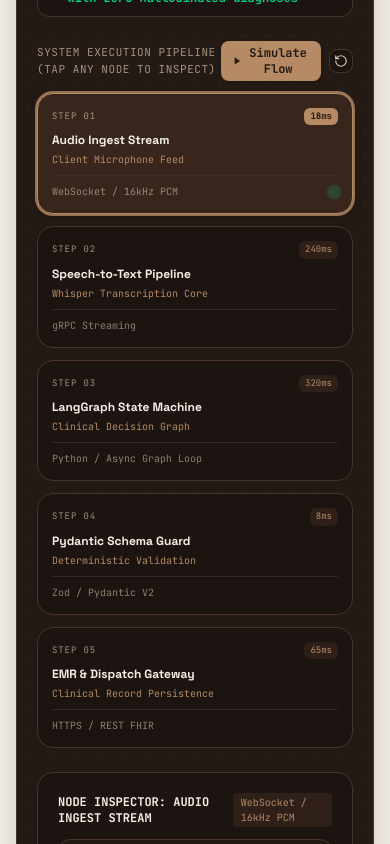
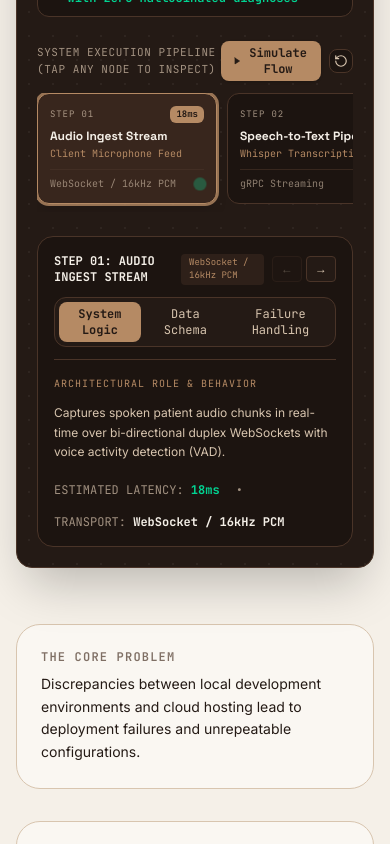
Before and after one commit to Charleskojomark/charlesmark-tech, a Next.js app: page /work/cloud-devops-pipeline in a window 390 px wide. Shown: the part 1320-2164 px from the top of the page. Built offline with nearby package versions, Linux system fonts and the light colour scheme.

Commit message:
fix(ux): mobile in-viewport interactions, inline technology expansion, and swipeable stepper track

```diff
--- a/src/components/ProjectSystemDesign.tsx
+++ b/src/components/ProjectSystemDesign.tsx
@@ -372,8 +372,8 @@ export function ProjectSystemDesign({ defaultProject = "klinik-voice-assistant"
           </div>
         </div>
 
-        {/* Nodes Horizontal Pipeline (Scrollable on small mobile screens) */}
-        <div className="grid grid-cols-1 sm:grid-cols-5 gap-3 relative">
+        {/* Nodes Pipeline: Horizontal swipeable track on mobile, 5-col grid on desktop */}
+        <div className="flex sm:grid sm:grid-cols-5 overflow-x-auto gap-2.5 sm:gap-3 pb-2 sm:pb-0 no-scrollbar snap-x snap-mandatory">
           {currentFlow.nodes.map((node, index) => {
             const isActive = activeNodeIndex === index;
             const isSimulatedActive = isSimulating && simulationStep === index;
@@ -388,7 +388,7 @@ export function ProjectSystemDesign({ defaultProject = "klinik-voice-assistant"
                   setIsSimulating(false);
                   setActiveNodeIndex(index);
                 }}
-                className={`p-3.5 rounded-2xl border transition-all cursor-pointer relative text-left flex flex-col justify-between ${
+                className={`min-w-[180px] sm:min-w-0 snap-start p-3 sm:p-3.5 rounded-xl sm:rounded-2xl border transition-all cursor-pointer relative text-left flex flex-col justify-between flex-shrink-0 sm:flex-shrink ${
                   isActive || isSimulatedActive
                     ? "bg-[#38261D] border-[#B58A64] shadow-lg ring-2 ring-[#B58A64]/80"
                     : isCompleted
@@ -397,7 +397,7 @@ export function ProjectSystemDesign({ defaultProject = "klinik-voice-assistant"
                 }`}
               >
                 {/* Node Status Badge */}
-                <div className="flex items-center justify-between mb-2">
+                <div className="flex items-center justify-between mb-1.5">
                   <span className="font-mono text-[9px] text-[#D8C5AF]/70 uppercase tracking-widest">
                     STEP 0{index + 1}
                   </span>
@@ -412,8 +412,8 @@ export function ProjectSystemDesign({ defaultProject = "klinik-voice-assistant"
                   </span>
                 </div>
 
-                <div className="space-y-1 mb-2">
-                  <h4 className="font-display font-bold text-xs sm:text-sm text-[#F5F0E8] leading-tight">
+                <div className="space-y-0.5 mb-2">
+                  <h4 className="font-display font-bold text-xs sm:text-sm text-[#F5F0E8] leading-tight truncate">
                     {node.name}
                   </h4>
                   <span className="font-mono text-[10px] text-[#B58A64] block truncate">
@@ -421,7 +421,7 @@ export function ProjectSystemDesign({ defaultProject = "klinik-voice-assistant"
                   </span>
                 </div>
 
-                <div className="pt-2 border-t border-[#4A3428]/60 flex items-center justify-between text-[10px] font-mono text-[#D8C5AF]/60">
+                <div className="pt-1.5 border-t border-[#4A3428]/60 flex items-center justify-between text-[10px] font-mono text-[#D8C5AF]/60">
                   <span className="truncate">{node.protocol}</span>
                   {isActive && (
                     <span className="w-2 h-2 rounded-full bg-[#10B981] animate-ping" />
@@ -433,17 +433,43 @@ export function ProjectSystemDesign({ defaultProject = "klinik-voice-assistant"
         </div>
       </div>
 
-      {/* Detailed Node Inspector Panel */}
-      <div className="relative z-10 mt-6 p-5 sm:p-6 rounded-2xl bg-[#1C1410] border border-[#4A3428]">
-        {/* Inspector Sub-Tabs */}
-        <div className="flex flex-wrap items-center justify-between gap-3 pb-4 border-b border-[#4A3428]">
-          <div className="flex items-center gap-2">
-            <span className="font-mono text-xs font-bold text-[#F5F0E8] uppercase">
-              NODE INSPECTOR: {activeNode.name}
-            </span>
-            <span className="font-mono text-[10px] text-[#B58A64] bg-[#2E2019] px-2 py-0.5 rounded">
-              {activeNode.protocol}
-            </span>
+      {/* Detailed Node Inspector Panel - Instantly in viewport directly under the compact step bar */}
+      <div className="relative z-10 mt-4 sm:mt-6 p-4 sm:p-6 rounded-2xl bg-[#1C1410] border border-[#4A3428]">
+        {/* Inspector Sub-Tabs & Mobile Step Navigator */}
+        <div className="flex flex-col sm:flex-row sm:items-center justify-between gap-3 pb-3 sm:pb-4 border-b border-[#4A3428]">
+          <div className="flex items-center justify-between sm:justify-start gap-2">
+            <div className="flex items-center gap-2">
+              <span className="font-mono text-xs font-bold text-[#F5F0E8] uppercase">
+                STEP 0{activeNodeIndex + 1}: {activeNode.name}
+              </span>
+              <span className="font-mono text-[9px] text-[#B58A64] bg-[#2E2019] px-2 py-0.5 rounded">
+                {activeNode.protocol}
+              </span>
+            </div>
+
+            {/* Quick Step Controls on Mobile */}
+            <div className="flex sm:hidden items-center gap-1">
+              <button
+                type="button"
+                disabled={activeNodeIndex === 0}
+                onClick={() => setActiveNodeIndex((i) => Math.max(0, i - 1))}
+                className="px-2 py-1 rounded bg-[#241A15] border border-[#4A3428] text-xs font-mono text-[#D8C5AF] disabled:opacity-30"
+              >
+                &larr;
+              </button>
+              <button
+                type="button"
+                disabled={activeNodeIndex === currentFlow.nodes.length - 1}
+                onClick={() =>
+                  setActiveNodeIndex((i) =>
+                    Math.min(currentFlow.nodes.length - 1, i + 1)
+                  )
+                }
+                className="px-2 py-1 rounded bg-[#241A15] border border-[#4A3428] text-xs font-mono text-[#D8C5AF] disabled:opacity-30"
+              >
+                &rarr;
+              </button>
+            </div>
           </div>
 
           <div className="flex items-center gap-1.5 bg-[#241A15] p-1 rounded-xl border border-[#4A3428]">
--- a/src/components/SystemDiagram.tsx
+++ b/src/components/SystemDiagram.tsx
@@ -100,8 +100,31 @@ export function SystemDiagram() {
         </span>
       </div>
 
-      {/* Visual Canvas Area */}
-      <div className="relative my-6 min-h-[300px] sm:min-h-[360px] w-full flex flex-col justify-between">
+      {/* Mobile Node Switcher: Horizontal pill track right above the inspector */}
+      <div className="flex sm:hidden items-center gap-2 overflow-x-auto pb-2 my-3 no-scrollbar">
+        {NODES.map((node) => {
+          const Icon = node.icon;
+          const isSelected = activeNode.id === node.id;
+          return (
+            <button
+              key={node.id}
+              type="button"
+              onClick={() => setActiveNode(node)}
+              className={`flex items-center gap-1.5 px-3 py-1.5 rounded-xl font-mono text-xs whitespace-nowrap transition-all flex-shrink-0 cursor-pointer ${
+                isSelected
+                  ? "bg-[#B58A64] text-[#241A15] font-bold shadow-md"
+                  : "bg-[#1C1410] text-[#D8C5AF] border border-[#4A3428]"
+              }`}
+            >
+              <Icon className="w-3.5 h-3.5" />
+              <span>{node.title.split(" ")[0]}</span>
+            </button>
+          );
+        })}
+      </div>
+
+      {/* Desktop Visual Canvas Area (hidden on mobile to keep inspector in viewport) */}
+      <div className="hidden sm:flex relative my-6 min-h-[300px] sm:min-h-[360px] w-full flex-col justify-between">
         {/* SVG connection lines between nodes */}
         <svg
           className="absolute inset-0 w-full h-full pointer-events-none z-0 hidden sm:block"
--- a/src/components/TechnicalCapabilities.tsx
+++ b/src/components/TechnicalCapabilities.tsx
@@ -133,6 +133,14 @@ export function TechnicalCapabilities() {
                           : "bg-[#FAF7F2] border-[#D8C5AF] hover:border-[#4A3428] text-[#241A15]"
                       }`}
                     >
+                      <div
+                        onClick={() =>
+                          setSelectedTech(
+                            selectedTech === item.name ? null : item.name
+                          )
+                        }
+                        className="cursor-pointer"
+                      >
                         <div className="flex items-start justify-between gap-2">
                           <span
                             className={`font-mono text-xs font-bold leading-snug ${
@@ -178,20 +186,43 @@ export function TechnicalCapabilities() {
                         </div>
 
                         <p
-                        className={`text-[11px] leading-relaxed line-clamp-2 ${
+                          className={`text-[11px] leading-relaxed line-clamp-2 mt-1.5 ${
                             isSelected ? "text-[#D8C5AF]" : "text-[#4A3428]"
                           }`}
                         >
                           {item.note}
                         </p>
+                      </div>
+
+                      {/* Mobile Inline Expansion (Reveals instantly beneath tapped item with zero scrolling!) */}
+                      {isSelected && (
+                        <div className="lg:hidden mt-2.5 pt-2.5 border-t border-[#4A3428] space-y-2">
+                          <div className="p-2.5 rounded-lg bg-[#140E0B] border border-[#4A3428] space-y-1">
+                            <span className="font-mono text-[9px] text-[#B58A64] uppercase block">
+                              PRACTICAL IMPLEMENTATION:
+                            </span>
+                            <p className="text-xs text-[#D8C5AF] leading-relaxed font-sans">
+                              {item.note}
+                            </p>
+                          </div>
+                          <div className="flex items-center gap-1.5 text-[10px] font-mono text-emerald-400">
+                            <ShieldCheck className="w-3.5 h-3.5 flex-shrink-0" />
+                            <span>
+                              {isProficient
+                                ? "Production-Tested Architecture & Schema Rigor"
+                                : "Active Lab Benchmarking & Integration Testing"}
+                            </span>
+                          </div>
+                        </div>
+                      )}
                     </motion.div>
                   );
                 })}
               </div>
             </div>
 
-            {/* Right: Interactive Architectural Detail Inspector */}
-            <div className="lg:col-span-5">
+            {/* Right: Desktop Architectural Detail Inspector (Hidden on mobile where inline expansion is used) */}
+            <div className="hidden lg:block lg:col-span-5">
               <div className="p-5 sm:p-7 rounded-2xl sm:rounded-3xl bg-[#241A15] border border-[#4A3428] text-[#F5F0E8] shadow-lg sticky top-28">
                 <div className="flex items-center justify-between pb-4 border-b border-[#4A3428]">
                   <div className="flex items-center gap-2">
```
Lines whose indentation alone changed are shown as unchanged.
